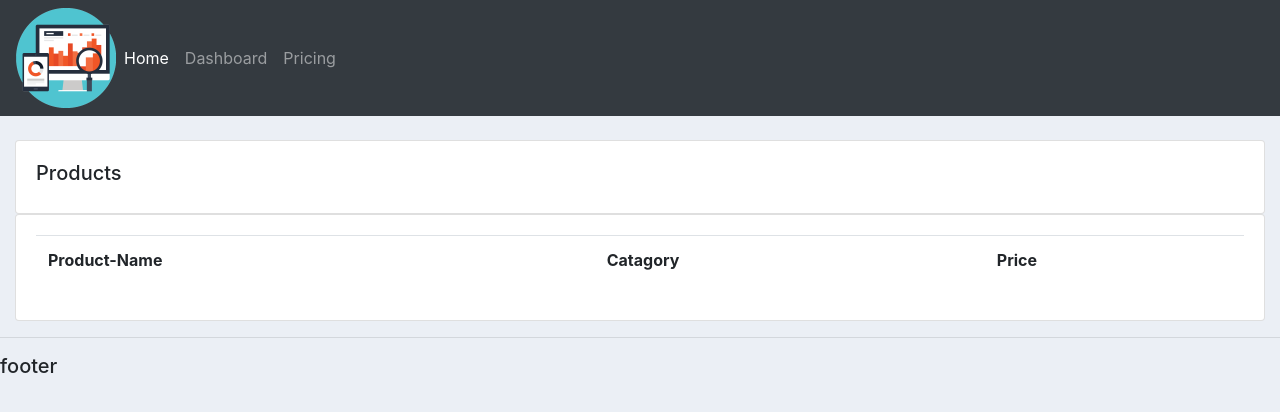
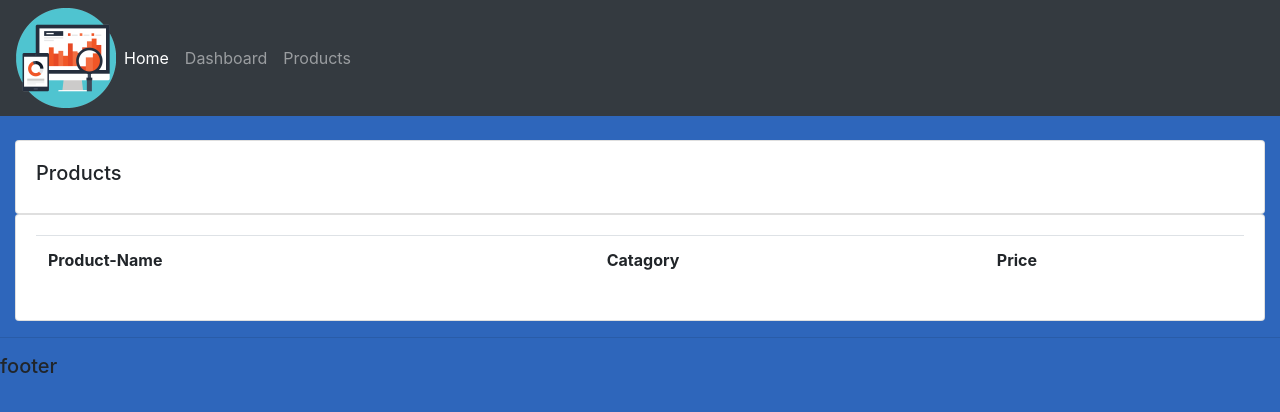
Before and after one commit to beba2123/Customer-Managment, a Django app: page /products/ in a window 1280 px wide. Shown: the top 412 px of the page. Run offline with Django 4.2, Linux system fonts and the light colour scheme; tables that the repository leaves empty hold one stand-in row (values such as "Sample post"); lists and menus that the app fills with data are empty.

Commit message:
html updated commit

```diff
--- a/acounts/templates/acounts/main.html
+++ b/acounts/templates/acounts/main.html
@@ -26,7 +26,7 @@
       #orders-delivered {
         background-color: #7cd1c0;
       } {% endcomment %}
-    </style>
+
   </head>
   <body>
     {% include 'acounts/navbar.html' %}
--- a/acounts/templates/acounts/navbar.html
+++ b/acounts/templates/acounts/navbar.html
@@ -14,7 +14,7 @@
           <a class="nav-link" href="#">Dashboard</a>
         </li>
         <li class="nav-item">
-          <a class="nav-link" href="#">Pricing</a>
+          <a class="nav-link" href="#">Products</a>
         </li>
 
         </li>
--- a/static/css/main.css
+++ b/static/css/main.css
@@ -1,14 +1,17 @@
 #logo {
-    width: 100px;
+  width: 100px;
 }
 body {
-  background-color: #ebeff5;
+  background-color: #2e66bb;
 }
 
-#total-sell {
+#total-orders {
   background-color: #4cb4c7;
 }
 
 #orders-delivered {
   background-color: #7cd1c0;
 }
+#orders-pending {
+  background-color: antiquewhite;
+}
```
